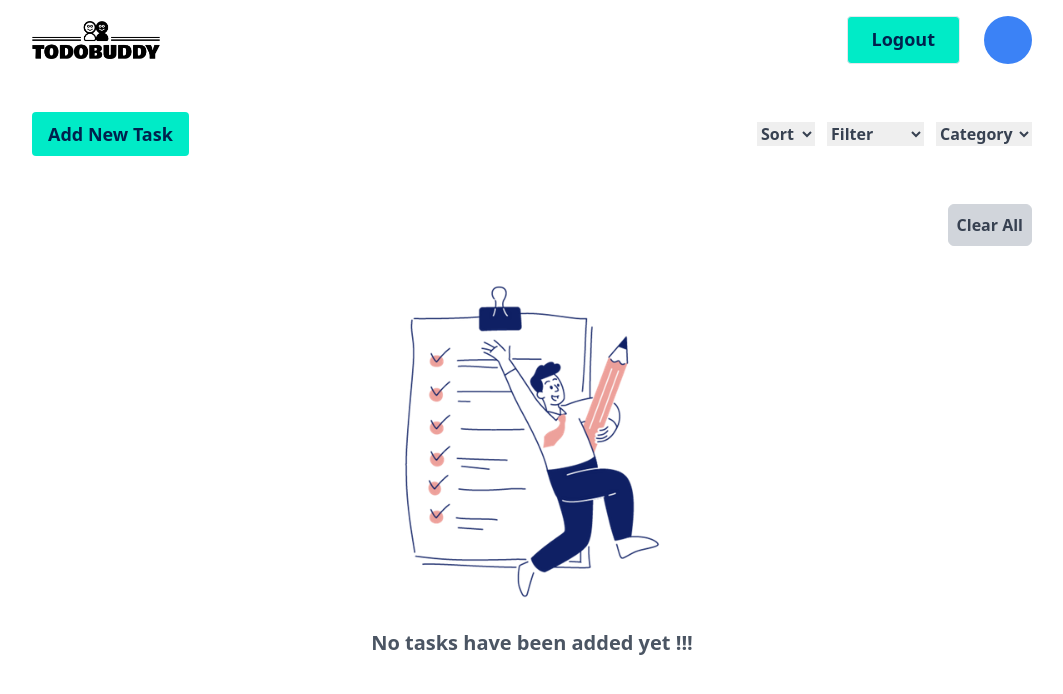
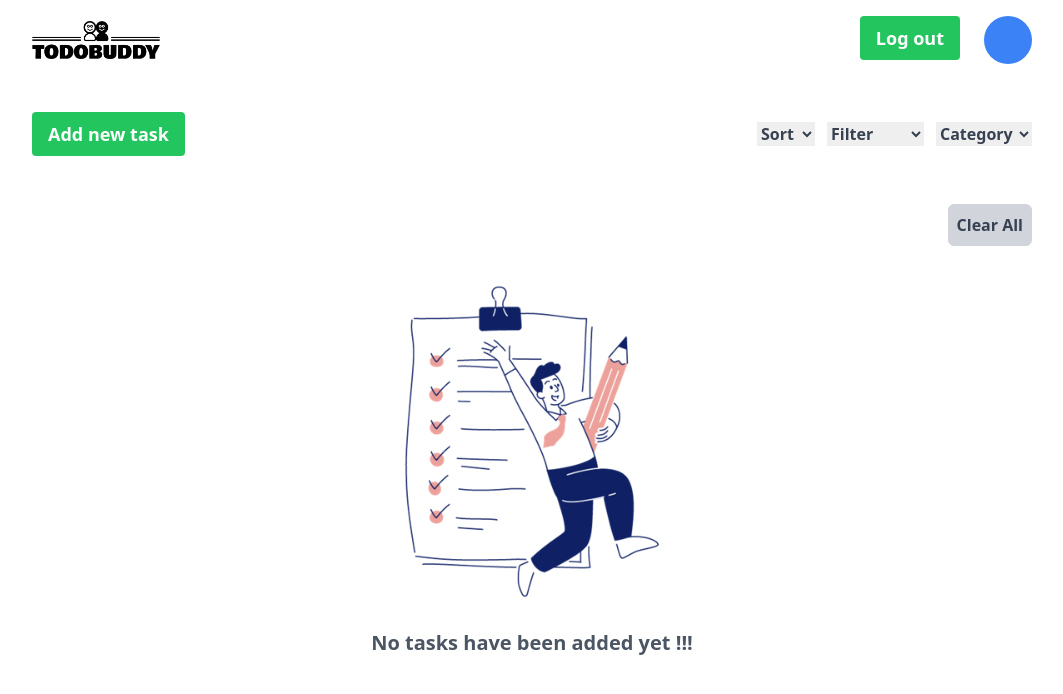
Before and after one commit to sachinDev07/TodoBuddy-React, a React (Vite) app: page /todo in a window 1280 px wide. Shown: the top 694 px of the page, without its empty margins (108-1171 px from the left). Built offline with nearby package versions, Linux system fonts and the light colour scheme.

Commit message:
create reusable button and overlay effect using context api

```diff
--- a/src/App.jsx
+++ b/src/App.jsx
@@ -1,14 +1,21 @@
-import Todo from './components/Todo'
-import Header from './components/Header'
+import { useState } from "react";
+import { BgOverlayContext } from "./BgOverlayContext";
+
+import Todo from "./components/Todo";
+import Header from "./components/Header";
 
 function App() {
+  const [overlay, setOverlay] = useState(false);
 
   return (
-    <div>
+    <BgOverlayContext.Provider value={{ setOverlay }}>
       <Header />
       <Todo />
-    </div>
-  )
+      {overlay ? (
+        <div className="fixed top-0 left-0 w-full h-full bg-black bg-opacity-70 z-30 transition-colors duration-150 ease-in-out"></div>
+      ) : null}
+    </BgOverlayContext.Provider>
+  );
 }
 
-export default App
+export default App;
--- /dev/null
+++ b/src/BgOverlayContext.js
@@ -0,0 +1,3 @@
+import { createContext } from "react";
+
+export const BgOverlayContext = createContext("");
--- /dev/null
+++ b/src/components/Button.jsx
@@ -0,0 +1,13 @@
+const Button = ({ type = "button", onClick, children }) => {
+  return (
+    <button
+      type={type}
+      onClick={onClick}
+      className="px-4 py-2 text-lg text-white bg-green-500 font-semibold rounded hover:bg-green-600 cursor-pointer transition duration-150 ease-in-out "
+    >
+      {children}
+    </button>
+  );
+};
+
+export default Button;
--- a/src/components/Header.jsx
+++ b/src/components/Header.jsx
@@ -1,5 +1,6 @@
 import React from "react";
 import todobuddyLogo from "../assets/todobuddy-logo.png";
+import Button from "./Button";
 
 const Header = () => {
   return (
@@ -11,8 +12,8 @@ const Header = () => {
           className="w-32 h-16 object-contain cursor-pointer"
         />
         <ul className="flex space-x-6">
-          <li className="px-6 py-2 text-lg font-bold text-[#00214d] bg-[#00ebc7] border rounded hover:bg-cyan-400 transition duration-150 active:bg-cyan-500 cursor-pointer">
-            Logout
+          <li >
+            <Button >Log out</Button>
           </li>
           <li className="p-6 bg-blue-500 rounded-full"></li>
         </ul>
--- a/src/components/TaskCard.jsx
+++ b/src/components/TaskCard.jsx
@@ -1,9 +1,11 @@
-import React, { useEffect, useState } from "react";
-
+import React, { useEffect, useState, memo, useContext } from "react";
 import DatePickerComponent from "./DatePicker";
 import TimePicker from "./TimePicker";
+import Button from "./Button";
+import { BgOverlayContext } from "../BgOverlayContext";
 
-const TaskCard = ({ onSubmitTask, editingTask, onUpdate }) => {
+const TaskCard = memo(({ onSubmitTask, editingTask, onUpdate }) => {
+  const { setOverlay } = useContext(BgOverlayContext);
   const [selectedDate, setSelectedDate] = useState(new Date());
   const [priority, setPriority] = useState("");
   const [category, setCategory] = useState("");
@@ -91,7 +93,12 @@ const TaskCard = ({ onSubmitTask, editingTask, onUpdate }) => {
     return date.toLocaleTimeString([], { hour: "2-digit", minute: "2-digit" });
   };
 
-  const onSubmit = () => {
+  const onSubmit = (e) => {
+    e.preventDefault();
+
+    if (startTime >= endTime) {
+      alert("Start time should be less than end time");
+    } else {
       const taskDetails = {
         name,
         description,
@@ -112,16 +119,18 @@ const TaskCard = ({ onSubmitTask, editingTask, onUpdate }) => {
       setPriority("");
       setCategory("");
       setSelectedDate(new Date());
+      setOverlay(false);
+    }
   };
 
   return (
-    <section className="relative bg-white max-w-[480px] min-w-[480px] shadow-2xl rounded">
+    <section className="relative bg-white max-w-[480px] min-w-[480px] shadow-slate-800 shadow-2xl rounded-md z-50">
       <form onSubmit={onSubmit} className="p-8">
         <div className="">
           <label
             className={`absolute text-gray-700 font-bold text-lg whitespace-nowrap ${
               isInputFocused("taskname") || name.length > 0
-                ? "text-[11px] top-[10px]"
+                ? "text-[10px] top-[10px]"
                 : "text-base"
             } transition-all duration-200`}
           >
@@ -257,26 +266,14 @@ const TaskCard = ({ onSubmitTask, editingTask, onUpdate }) => {
         </div>
         <div className="flex justify-end mt-8">
           {editingTask ? (
-            <button
-              onClick={onSubmit}
-              // editingTask={editingTask}
-              type="button"
-              className="right-0 text-lg text-[#00214d] font-bold border border-gray-300 hover:border-gray-700 px-6 py-2 rounded bg-green-400 hover:bg-green-500 transition duration-150 ease-in-out active:bg-green-400 active:text-white"
-            >
-              Edit
-            </button>
+            <Button onClick={onSubmit}>Edit</Button>
           ) : (
-            <button
-              type="submit"
-              className="right-0 text-lg text-[#00214d] font-bold border border-gray-300 hover:border-gray-700 px-6 py-2 rounded bg-[#00ebc7] hover:bg-cyan-500 transition duration-150 ease-in-out active:bg-cyan-400 active:text-white"
-            >
-              Done
-            </button>
+            <Button type="submit">Add Task</Button>
           )}
         </div>
       </form>
     </section>
   );
-};
+});
 
 export default TaskCard;
--- a/src/components/Todo.jsx
+++ b/src/components/Todo.jsx
@@ -1,11 +1,14 @@
-import { useState } from "react";
+import { useContext, useState } from "react";
+import { BgOverlayContext } from "../BgOverlayContext";
 
 import TaskCard from "./TaskCard";
 import TodoList from "./TodoList";
 
 import NoTaskImage from "../assets/task-bg.png";
+import Button from "./Button";
 
 const Todo = () => {
+  const { setOverlay } = useContext(BgOverlayContext);
   const [cardShow, setCardShow] = useState(false);
   const [editingTask, setEditingTask] = useState(null);
   const [storedTaskData, setStoredTaskData] = useState(
@@ -14,6 +17,7 @@ const Todo = () => {
 
   const addTask = () => {
     setCardShow(true);
+    setOverlay(true);
   };
 
   const handleSubmitTask = (taskDetails) => {
@@ -34,9 +38,13 @@ const Todo = () => {
     const editTask = storedTaskData.find((task) => task.id === taskId);
     setEditingTask(editTask);
     setCardShow(true);
+    setOverlay(true);
   };
 
   const onUpdateTask = (taskId, updatedTaskDetails) => {
+    if (updatedTaskDetails.startTime >= updatedTaskDetails.endTime) {
+      alert("Start time should be less than end time");
+    } else {
       const updatedTaskData = storedTaskData.map((task) =>
         task.id === taskId ? { ...task, ...updatedTaskDetails } : task
       );
@@ -44,6 +52,7 @@ const Todo = () => {
       localStorage.setItem("tasks", JSON.stringify(updatedTaskData));
       setEditingTask("");
       setCardShow(false);
+    }
   };
 
   const clearLocalStorage = () => {
@@ -61,14 +70,12 @@ const Todo = () => {
       if (sortValue === "date") {
         sortedTaskData.sort((taskA, taskB) => {
           if (taskA.date === "Today" && taskB.date === "Today") {
-            // If both tasks have "Today" as the date, compare their IDs to maintain order
             return taskA.id - taskB.id;
           } else if (taskA.date === "Today") {
-            return -1; // taskA should come first
+            return -1;
           } else if (taskB.date === "Today") {
-            return 1; // taskB should come first
+            return 1;
           } else {
-            // Compare dates for tasks other than "Today"
             const dateA = new Date(taskA.date);
             const dateB = new Date(taskB.date);
             return dateA - dateB;
@@ -97,23 +104,17 @@ const Todo = () => {
   };
 
   return (
-    <section className={`px-4 mt-8 relative`}>
+    <section className={`px-4 py-8 relative`}>
       <div className="relative max-w-[1000px] mx-auto flex flex-col justify-between">
         <div className="flex justify-between">
-          <button
-            type="button"
-            onClick={addTask}
-            className="px-4 py-2 text-lg text-[#00214d] bg-[#00ebc7] font-semibold rounded hover:bg-cyan-400 cursor-pointer transition duration-150 ease-in-out "
-          >
-            Add New Task
-          </button>
+          <Button onClick={addTask}>Add new task</Button>
           <div className="flex items-center space-x-6 text-gray-700 font-semibold ">
             <form className="flex space-x-3">
               <select
                 name="sort"
                 id="sort"
                 onChange={() => onFilterTasks("sort")}
-                className="cursor-pointer"
+                className="cursor-pointer outline-none"
               >
                 <option value="">Sort</option>
                 <option value="date">Date</option>
--- a/src/components/TodoList.jsx
+++ b/src/components/TodoList.jsx
@@ -1,6 +1,7 @@
 import { useEffect, useState } from "react";
 import { AiFillEdit } from "react-icons/ai";
 import { TiTick } from "react-icons/ti";
+import { RxCross2 } from "react-icons/rx";
 
 const TodoList = ({ task, onDelete, onEdit }) => {
   const [truncateText, setTruncateText] = useState("");
@@ -38,13 +39,11 @@ const TodoList = ({ task, onDelete, onEdit }) => {
             onClick={() => onEdit(id)}
             className="cursor-pointer font-bold text-lg text-green-700 hover:text-green-600 transition duration-150 ease-in-out"
           />
-          <p
+          <RxCross2
             title="Remove"
             onClick={() => onDelete(id)}
             className="cursor-pointer font-bold text-lg text-red-700 hover:text-red-500 transition duration-150 ease-in-out"
-          >
-            X
-          </p>
+          />
         </div>
       </div>
     </div>
```
Lines whose indentation alone changed are shown as unchanged.
